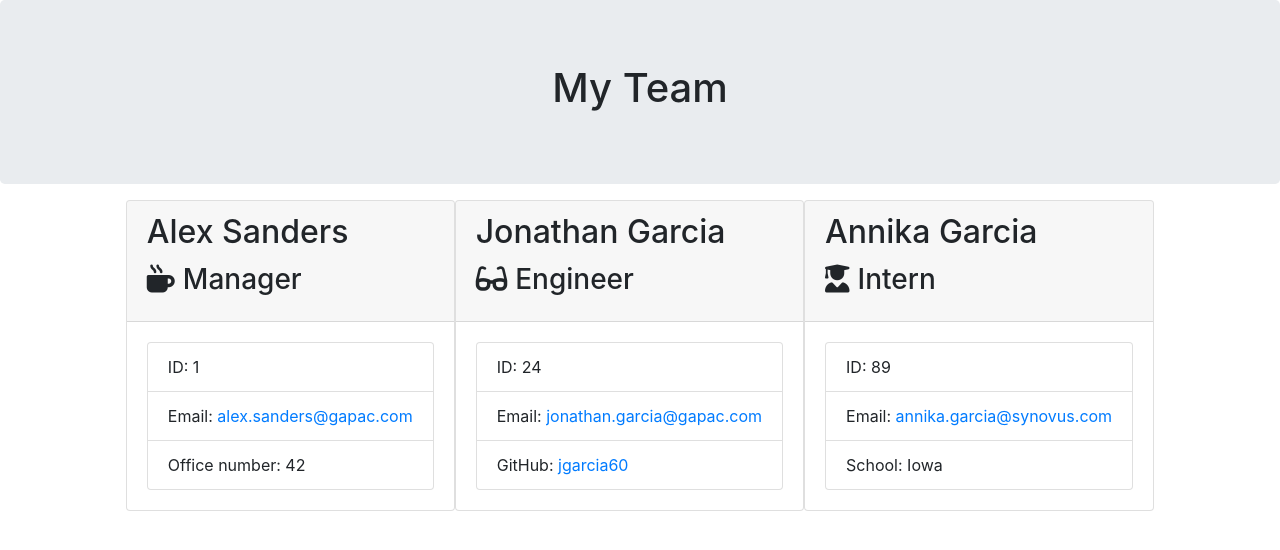
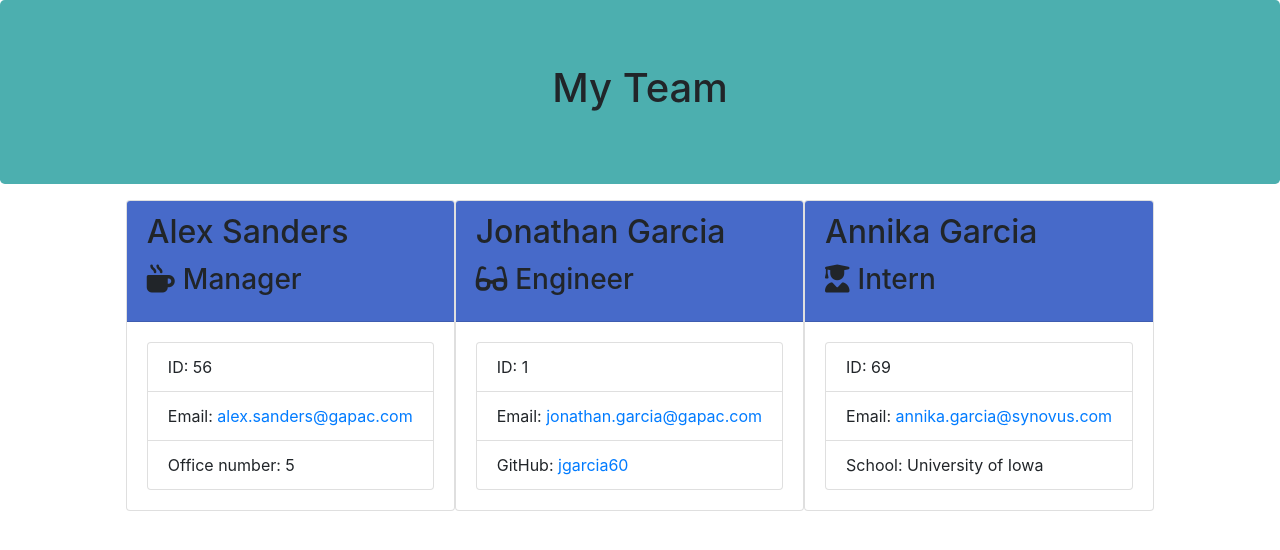
Before and after one commit to jgarcia60/team-profile-generator, a website: page output/team.html in a window 1280 px wide. Drawn offline with nearby package versions, Linux system fonts and the light colour scheme.

Commit message:
typed up readMe and added some styling to the HTML

```diff
--- /dev/null
+++ b/output/style.css
@@ -0,0 +1,12 @@
+.jumbotron {
+    background-color: rgb(76, 175, 175);
+
+}
+
+.card-header {
+    background-color: rgb(71, 106, 201);
+}
+
+.card-body {
+    border-radius: 5%;
+}
--- a/output/team.html
+++ b/output/team.html
@@ -8,7 +8,7 @@
     <title>My Team</title>
     <link rel="stylesheet" href="https://stackpath.bootstrapcdn.com/bootstrap/4.3.1/css/bootstrap.min.css"
         integrity="sha384-ggOyR0iXCbMQv3Xipma34MD+dH/1fQ784/j6cY/iJTQUOhcWr7x9JvoRxT2MZw1T" crossorigin="anonymous">
-    <link rel="stylesheet" href="style.css">
+    <link rel="stylesheet" href="./style.css">
     <script src="https://kit.fontawesome.com/c502137733.js"></script>
 </head>
 
@@ -30,9 +30,9 @@
     </div>
     <div class="card-body">
         <ul class="list-group">
-            <li class="list-group-item">ID: 1</li>
+            <li class="list-group-item">ID: 56</li>
             <li class="list-group-item">Email: <a href="mailto:alex.sanders@gapac.com">alex.sanders@gapac.com</a></li>
-            <li class="list-group-item">Office number: 42</li>
+            <li class="list-group-item">Office number: 5</li>
         </ul>
     </div>
 </div>
@@ -43,7 +43,7 @@
     </div>
     <div class="card-body">
         <ul class="list-group">
-            <li class="list-group-item">ID: 24</li>
+            <li class="list-group-item">ID: 1</li>
             <li class="list-group-item">Email: <a href="mailto:jonathan.garcia@gapac.com">jonathan.garcia@gapac.com</a></li>
             <li class="list-group-item">GitHub: <a href="https://github.com/jgarcia60" target="_blank" rel="noopener noreferrer">jgarcia60</a></li>
         </ul>
@@ -56,9 +56,9 @@
     </div>
     <div class="card-body">
         <ul class="list-group">
-            <li class="list-group-item">ID: 89</li>
+            <li class="list-group-item">ID: 69</li>
             <li class="list-group-item">Email: <a href="mailto:annika.garcia@synovus.com">annika.garcia@synovus.com</a></li>
-            <li class="list-group-item">School: Iowa</li>
+            <li class="list-group-item">School: University of Iowa</li>
         </ul>
     </div>
 </div>
```
Also changed, not shown: README.md.
